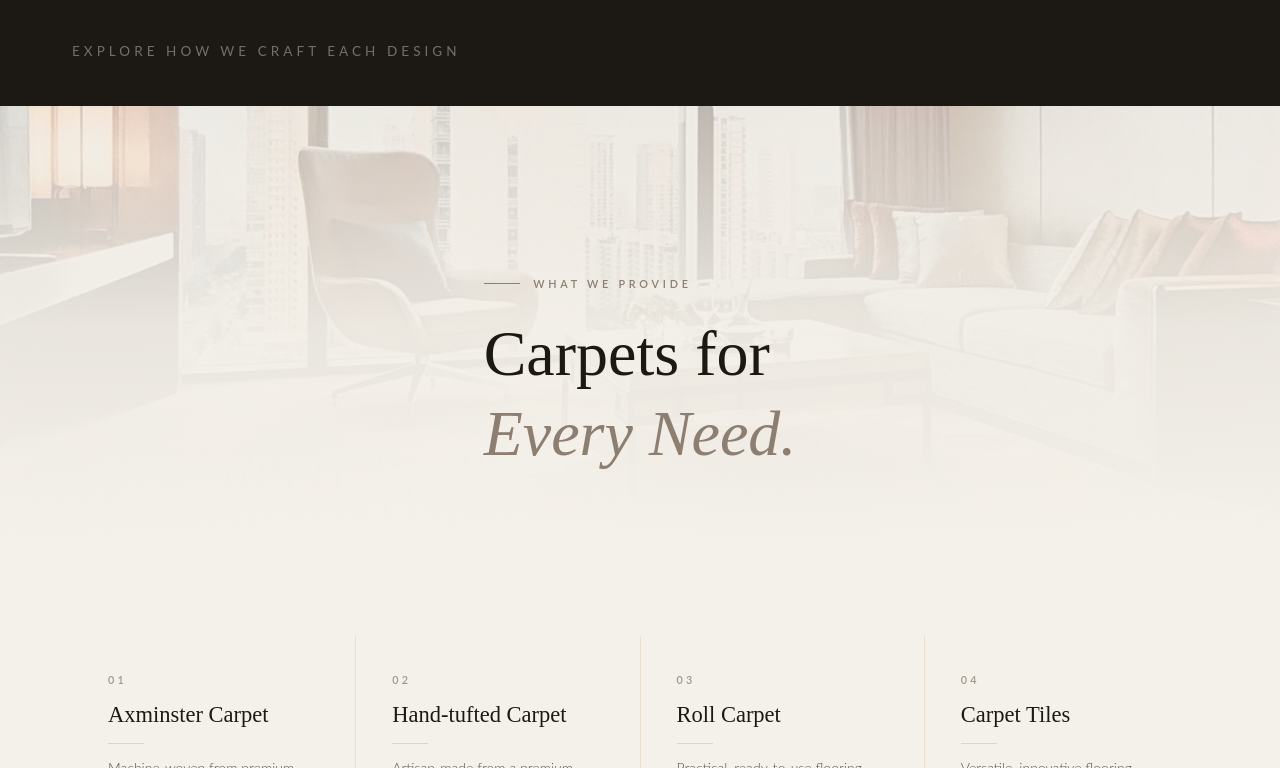
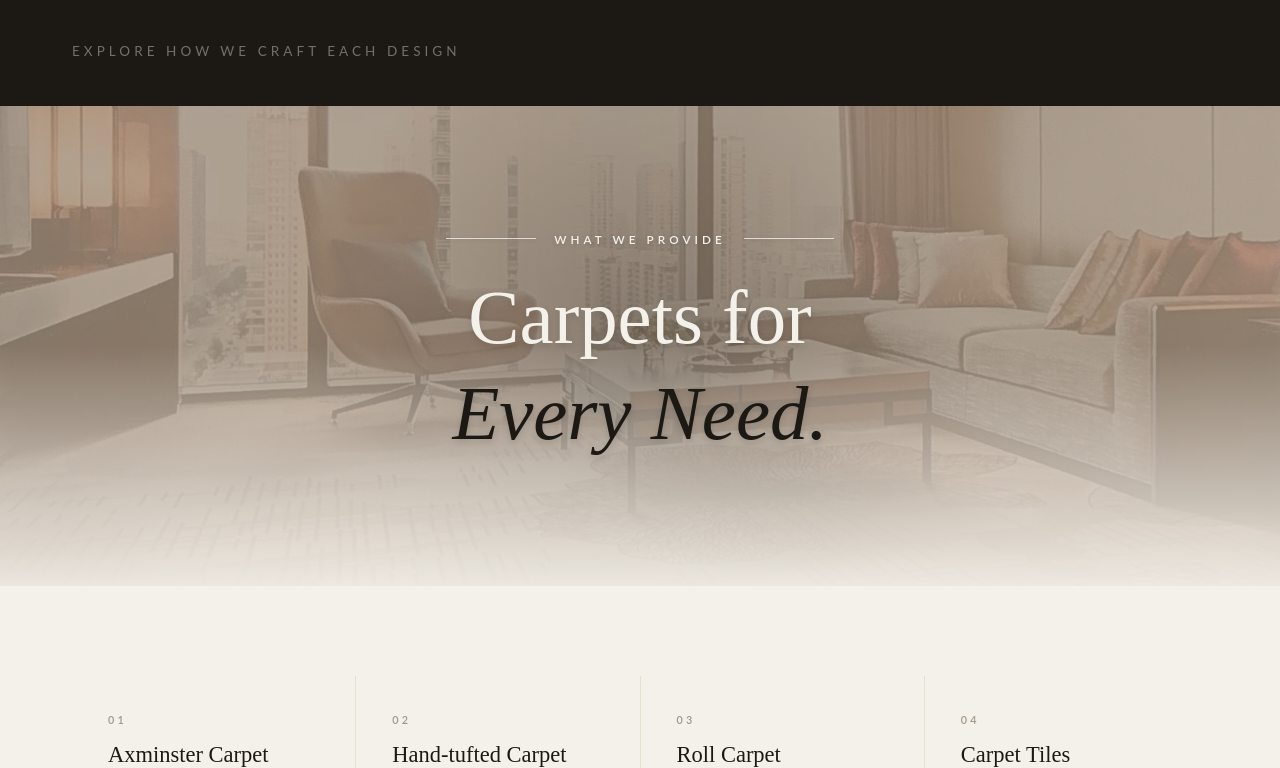
Before and after one commit to Alphaexplora-Estruktura/estruktura.lowtier, a React (Vite) app: page / in a window 1280 px wide. Shown: the part 3432-4200 px from the top of the page. Built offline with nearby package versions, Linux system fonts and the light colour scheme.

Commit message:
final changes for estruktura

```diff
--- a/src/components/Collection.tsx
+++ b/src/components/Collection.tsx
@@ -57,26 +57,32 @@ export default function Collection() {
     <section id="products" className="overflow-hidden">
 
       {/* ── Section 1: Products header ── */}
-      <div className="relative min-h-[55dvh] flex items-end overflow-hidden bg-[#F4F1EA]">
+      <div className="relative min-h-[60dvh] flex items-center justify-center overflow-hidden bg-[#1C1915]">
         <img
           src={imgBr22}
           alt="Installed carpet bedroom"
           className="absolute inset-0 w-full h-full object-cover"
-          style={{ opacity: 0.25 }}
         />
-        <div className="absolute inset-0 bg-gradient-to-t from-[#F4F1EA] via-[#F4F1EA]/80 to-transparent" />
+        {/* Light brown overlay - adjusted for better base contrast */}
+        <div className="absolute inset-0 bg-[#A49381]/80" />
+
+        {/* Subtle center darkening for white text contrast, fading to the off-white bottom */}
+        <div className="absolute inset-0 bg-[radial-gradient(circle_at_center,rgba(28,25,21,0.25)_0%,transparent_50%)]" />
+        <div className="absolute inset-0 bg-gradient-to-t from-[#F4F1EA] via-transparent to-transparent opacity-90" />
 
         <div
           ref={headerRef}
-          className={`relative z-10 max-w-[90rem] mx-auto px-6 lg:px-16 pb-16 transition-all duration-[1000ms] ease-out ${headerVisible ? 'opacity-100 translate-y-0' : 'opacity-0 translate-y-10'}`}
+          className={`relative z-10 w-full max-w-[90rem] mx-auto px-6 lg:px-16 flex flex-col items-center text-center transition-all duration-[1000ms] ease-out ${headerVisible ? 'opacity-100 translate-y-0' : 'opacity-0 translate-y-10'}`}
         >
-          <span className="text-[#8c7e71] uppercase text-sm md:text-[0.6rem] tracking-[0.35em] font-semibold mb-5 flex items-center gap-3">
-            <span className="w-8 h-px bg-[#8c7e71]" />
+          <span className="text-[#F4F1EA] drop-shadow-sm uppercase text-sm md:text-[0.65rem] tracking-[0.35em] font-semibold mb-5 flex items-center justify-center gap-4">
+            <span className="w-12 md:w-20 h-px bg-[#F4F1EA]/80" />
             What We Provide
+            <span className="w-12 md:w-20 h-px bg-[#F4F1EA]/80" />
           </span>
-          <h2 className="font-serif text-[#1C1915] leading-tight" style={{ fontSize: 'clamp(2.4rem, 5vw, 4.5rem)', fontWeight: 400 }}>
+          <h2 className="font-serif text-[#F4F1EA] leading-tight drop-shadow-md" style={{ fontSize: 'clamp(3rem, 6vw, 5.5rem)', fontWeight: 400 }}>
             Carpets for<br />
-            <em style={{ color: '#8c7e71', fontStyle: 'italic', fontWeight: 300 }}>Every Need.</em>
+            {/* Darkened text to #1C1915 for maximum contrast against light brown */}
+            <em style={{ color: '#1C1915', fontStyle: 'italic', fontWeight: 400 }} className="drop-shadow-none">Every Need.</em>
           </h2>
         </div>
       </div>
@@ -122,14 +128,15 @@ export default function Collection() {
       </div>
 
       {/* ── Section 3: Benefits (Editorial Architectural Grid) ── */}
-      <div className="relative min-h-[600px] overflow-hidden bg-[#F4F1EA]">
+      <div className="relative min-h-[600px] overflow-hidden bg-[#1C1915]">
         {/* More visible background image */}
         <img
           src={imgBr32}
           alt="Benefits of carpet"
           className="absolute inset-0 w-full h-full object-cover"
-          style={{ opacity: 0.35 }}
         />
+        {/* Light brown overlay */}
+        <div className="absolute inset-0 bg-[#D8C3A5]/60" />
         {/* Frosted glass overlay so the text remains easy to read */}
         <div className="absolute inset-0 bg-[#F4F1EA]/60 backdrop-blur-[3px]" />
 
--- a/src/components/Gallery.tsx
+++ b/src/components/Gallery.tsx
@@ -76,7 +76,7 @@ export default function Gallery() {
 
             {/* Single Tiles Section */}
             <div className="max-w-[90rem] mx-auto px-6 lg:px-16 pb-20">
-                <div className="grid grid-cols-2 md:grid-cols-4 lg:grid-cols-6 gap-2">
+                <div className="flex flex-wrap gap-2">
                     {singleTiles.map((src, idx) => (
                         <SingleCard key={idx} src={src} delay={idx * 70} />
                     ))}
@@ -137,7 +137,7 @@ function SingleCard({ src, delay }: any) {
     return (
         <div
             ref={ref}
-            className="group relative aspect-square overflow-hidden bg-estruktura-bg cursor-pointer"
+            className="group relative flex-auto basis-[45%] md:basis-[22%] lg:basis-[15%] h-[200px] sm:h-[240px] md:h-[280px] overflow-hidden bg-estruktura-bg cursor-pointer"
             style={{
                 transitionDelay: `${delay}ms`,
                 opacity: isVisible ? 1 : 0,
--- a/src/components/Services.tsx
+++ b/src/components/Services.tsx
@@ -6,41 +6,51 @@ export default function Services() {
     const [ref, isVisible] = useIntersectionObserver({ threshold: 0.1 });
 
     return (
-        <section id="services" className="relative bg-[#F4F1EA] overflow-hidden py-[clamp(4rem,10vw,8rem)]">
-            <div className="relative z-10 max-w-[90rem] mx-auto px-6 lg:px-16">
+        <section id="services" className="relative bg-[#1C1915] text-[#F4F1EA] overflow-hidden">
+            <div className="grid grid-cols-1 lg:grid-cols-2 min-h-[60vh] lg:min-h-[80vh]">
 
-                <div
-                    ref={ref}
-                    className="max-w-4xl mx-auto bg-[#1C1915] text-[#F4F1EA] rounded-2xl flex flex-col overflow-hidden shadow-xl shadow-[#1C1915]/10"
-                    style={{
-                        opacity: isVisible ? 1 : 0,
-                        transform: isVisible ? 'none' : 'translateY(22px) scale(0.98)',
-                        transition: `opacity 700ms ${ease}, transform 700ms ${ease}`,
-                    }}
-                >
-                    {/* Fixed 16:10 Standard Aspect Display Frame Block */}
-                    <div className="w-full aspect-[21/9] sm:aspect-[16/6] bg-[#171513] relative overflow-hidden border-b border-[#D8C3A5]/10 shadow-inner">
-                        <img src="/assets/img-3.png" alt="Wall-to-wall treatment installation cleanup" className="w-full h-full object-cover blur-[0.2px] opacity-95" />
-                        <div className="absolute inset-0 bg-gradient-to-t from-[#1C1915] via-transparent to-transparent" />
-                    </div>
+                {/* ── Left Side: Full Bleed Image ── */}
+                <div className="relative h-[40vh] sm:h-[50vh] lg:h-auto overflow-hidden">
+                    <img
+                        src="/assets/img-3.png"
+                        alt="Wall-to-wall treatment installation cleanup"
+                        className="absolute inset-0 w-full h-full object-cover"
+                    />
+                    {/* Subtle vignette/overlay so it blends nicely */}
+                    <div className="absolute inset-0 bg-gradient-to-t from-[#1C1915]/80 via-transparent to-transparent lg:bg-gradient-to-r" />
+                </div>
 
-                    <div className="p-8 sm:p-12 pt-10 flex-1 flex flex-col justify-between">
+                {/* ── Right Side: Content Area ── */}
+                <div className="flex flex-col justify-center p-8 sm:p-16 lg:p-20 xl:p-28">
+                    <div
+                        ref={ref}
+                        style={{
+                            opacity: isVisible ? 1 : 0,
+                            transform: isVisible ? 'none' : 'translateY(22px)',
+                            transition: `opacity 800ms ${ease}, transform 800ms ${ease}`,
+                        }}
+                    >
+                        {/* Main Service Info */}
                         <div>
-                            <span className="text-[#D8C3A5] uppercase text-[0.6rem] tracking-[0.38em] font-semibold mb-5 block">
+                            <span className="text-[#D8C3A5] uppercase text-[0.65rem] tracking-[0.38em] font-semibold mb-6 flex items-center gap-4">
+                                <span className="w-10 h-px bg-[#D8C3A5]/60" />
                                 Cleaning Services
                             </span>
-                            <h3 className="font-serif mb-6 leading-tight" style={{ fontSize: 'clamp(2rem, 3.5vw, 2.75rem)', fontWeight: 400 }}>
-                                Deep Carpet<br />Cleaning.
+                            <h3 className="font-serif mb-8 leading-tight" style={{ fontSize: 'clamp(2.5rem, 5vw, 4.5rem)', fontWeight: 400 }}>
+                                Deep Carpet<br />
+                                <em style={{ color: '#D8C3A5', fontStyle: 'italic', fontWeight: 300 }}>Cleaning.</em>
                             </h3>
-                            <p className="text-[#F4F1EA]/75 text-lg font-light leading-relaxed max-w-[44ch]">
+                            <p className="text-[#F4F1EA]/80 text-lg md:text-xl font-light leading-relaxed max-w-[44ch]">
                                 Keep your carpets looking brand new and smelling fresh with our deep steam-cleaning service, made specifically for wall-to-wall carpets.
                             </p>
                         </div>
+
+                        {/* Disclaimer / Note block */}
                         <div className="pt-8 border-t border-[#D8C3A5]/15 mt-12">
-                            <span className="text-[#D8C3A5] text-[0.6rem] uppercase tracking-[0.22em] font-semibold block mb-2">
+                            <span className="text-[#D8C3A5] text-[0.65rem] uppercase tracking-[0.22em] font-semibold block mb-3">
                                 Please Note
                             </span>
-                            <p className="text-[#F4F1EA]/60 text-lg font-light leading-relaxed">
+                            <p className="text-[#F4F1EA]/50 text-base md:text-lg font-light leading-relaxed max-w-[44ch]">
                                 Our cleaning service is only for wall-to-wall or fully installed carpets. We do not accept loose area rugs or small standalone mats.
                             </p>
                         </div>
```
